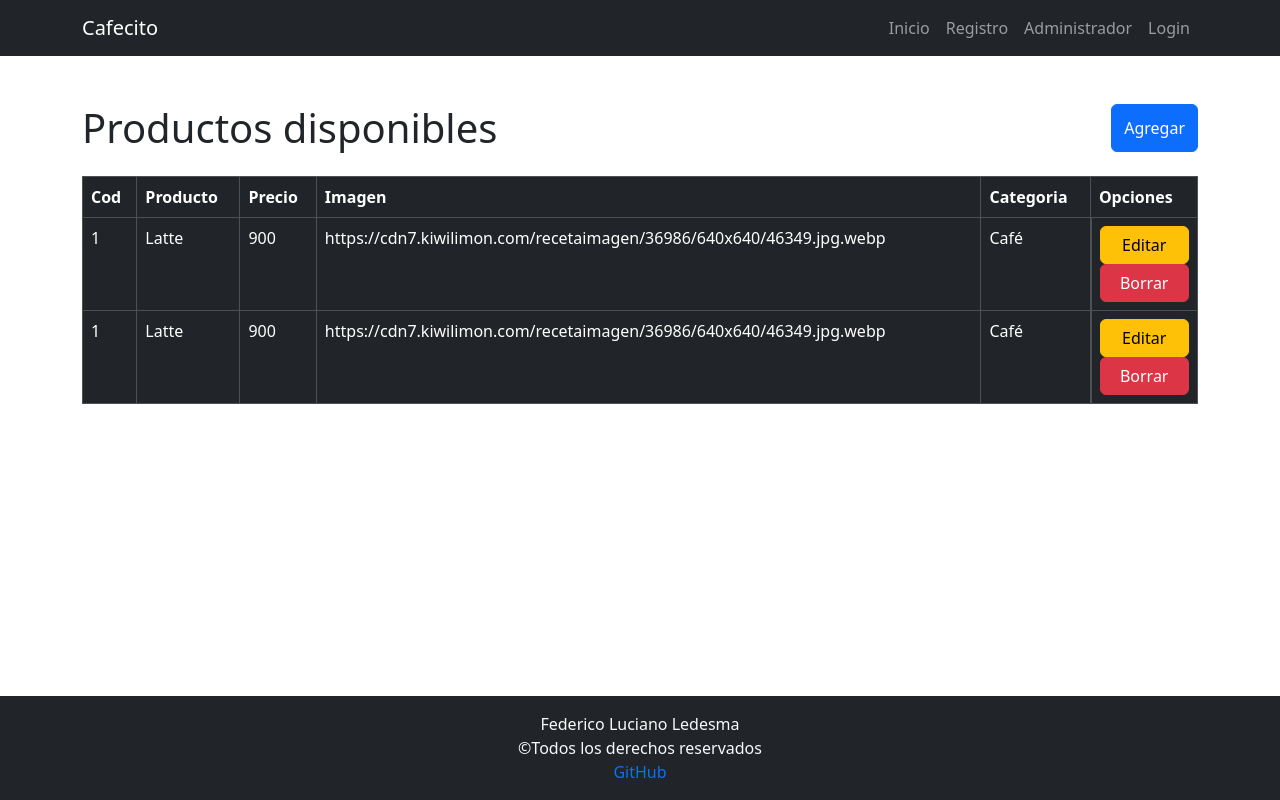
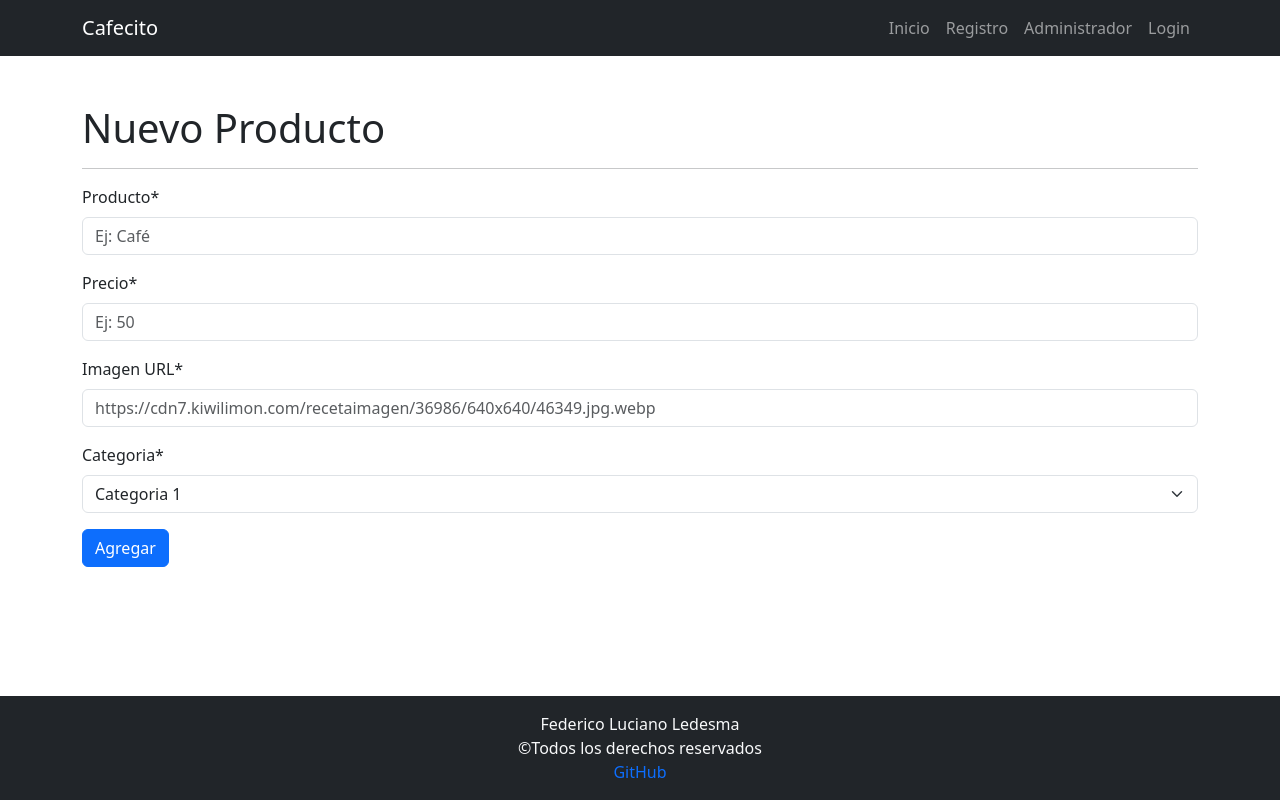
Before and after one commit to Fedreric/cafecito-fede-39i, a React (Vite) app: page / in a window 1280 px wide. Built offline with nearby package versions, Linux system fonts and the light colour scheme.

Commit message:
Se crea el componente CrearProducto.jsx y se agrega su maquetado basico

```diff
--- a/src/App.jsx
+++ b/src/App.jsx
@@ -6,6 +6,7 @@ import Inicio from './views/Inicio';
 import Error404 from './views/Error404';
 import DetalleProducto from './views/DetalleProducto';
 import Administrador from './views/Administrador';
+import CrearProducto from './views/producto/CrearProducto';
 
 function App() {
 
@@ -18,7 +19,8 @@ function App() {
         {/* <Inicio></Inicio> */}
       {/* <Error404></Error404> */}
       {/* <DetalleProducto></DetalleProducto> */}
-      <Administrador></Administrador>
+      {/* <Administrador></Administrador> */}
+      <CrearProducto></CrearProducto>
       </section>
       <FooterFedeLedesma></FooterFedeLedesma>
     </>
--- /dev/null
+++ b/src/views/producto/CrearProducto.jsx
@@ -0,0 +1,39 @@
+import { Button, Form, Container } from "react-bootstrap";
+
+const CrearProducto = () => {
+  return (
+    <Container className="my-5">
+      <h1 className="display-6">Nuevo Producto</h1>
+      <hr />
+      <Form>
+        <Form.Group className="mb-3" controlId="producto">
+          <Form.Label>Producto*</Form.Label>
+          <Form.Control type="text" placeholder="Ej: Café" />
+        </Form.Group>
+        <Form.Group className="mb-3" controlId="precio">
+          <Form.Label>Precio*</Form.Label>
+          <Form.Control type="number" placeholder="Ej: 50" />
+        </Form.Group>
+        <Form.Group className="mb-3" controlId="imagen">
+          <Form.Label>Imagen URL*</Form.Label>
+          <Form.Control type="text" placeholder="https://cdn7.kiwilimon.com/recetaimagen/36986/640x640/46349.jpg.webp" />
+        </Form.Group>
+        <Form.Group className="mb-3" controlId="categoria">
+          <Form.Label>Categoria*</Form.Label>
+          <Form.Select>
+          <option>Categoria 1</option>
+          <option>Categoria 2</option>
+          <option>Categoria 3</option>
+          <option>Categoria 4</option>
+          <option>Categoria 5</option>
+        </Form.Select>
+        </Form.Group>
+        <Button variant="primary" type="submit">
+          Agregar
+        </Button>
+      </Form>
+    </Container>
+  );
+};
+
+export default CrearProducto;
```
